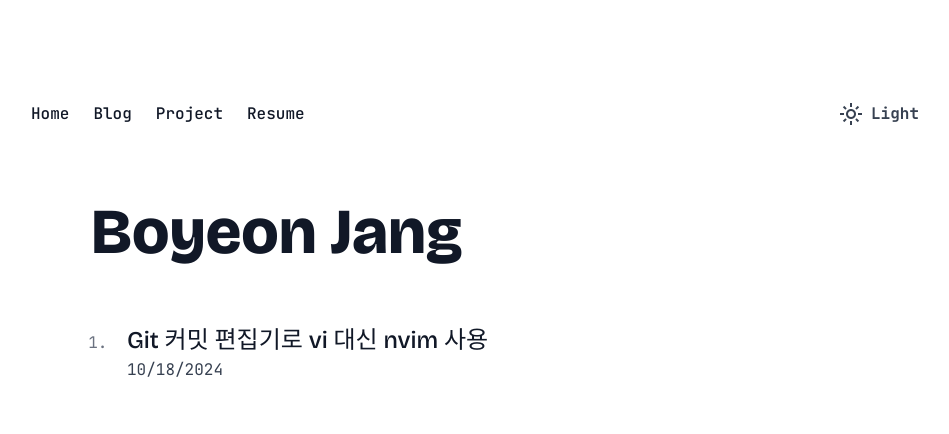
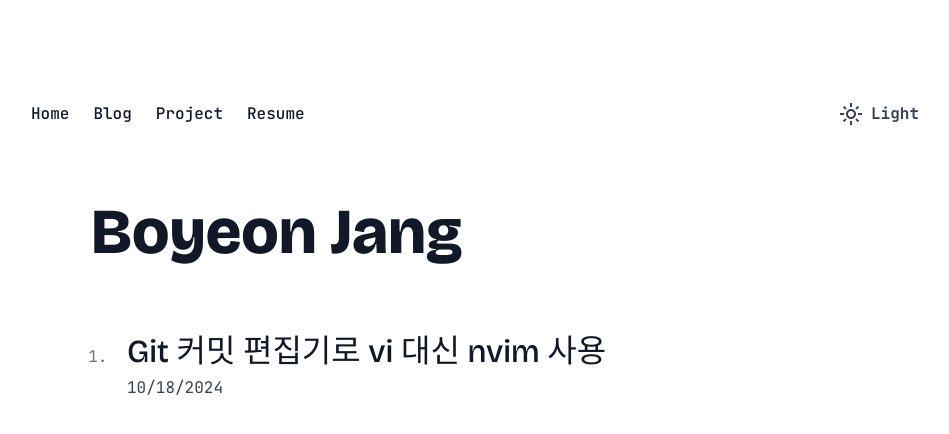
Before and after one commit to boyeoon/boyeon-blog, a Next.js app: page / in a window 1280 px wide. Shown: the top 434 px of the page, without its empty margins (165-1114 px from the left). Built offline with nearby package versions, Linux system fonts and the light colour scheme.

Commit message:
style: H2, H3의 폰트 크기와 굵기 수치 추가

```diff
--- a/tailwind.config.ts
+++ b/tailwind.config.ts
@@ -36,9 +36,13 @@ const config: Config = {
               // letterSpacing: theme("letterSpacing.tight"),
             },
             h2: {
+              fontSize: "2rem",
+              fontWeight: "600",
               fontFamily: theme("fontFamily.bricolage"),
             },
             h3: {
+              fontSize: "1.5rem",
+              fontWeight: "600",
               fontFamily: theme("fontFamily.bricolage"),
             },
             h4: {
```
